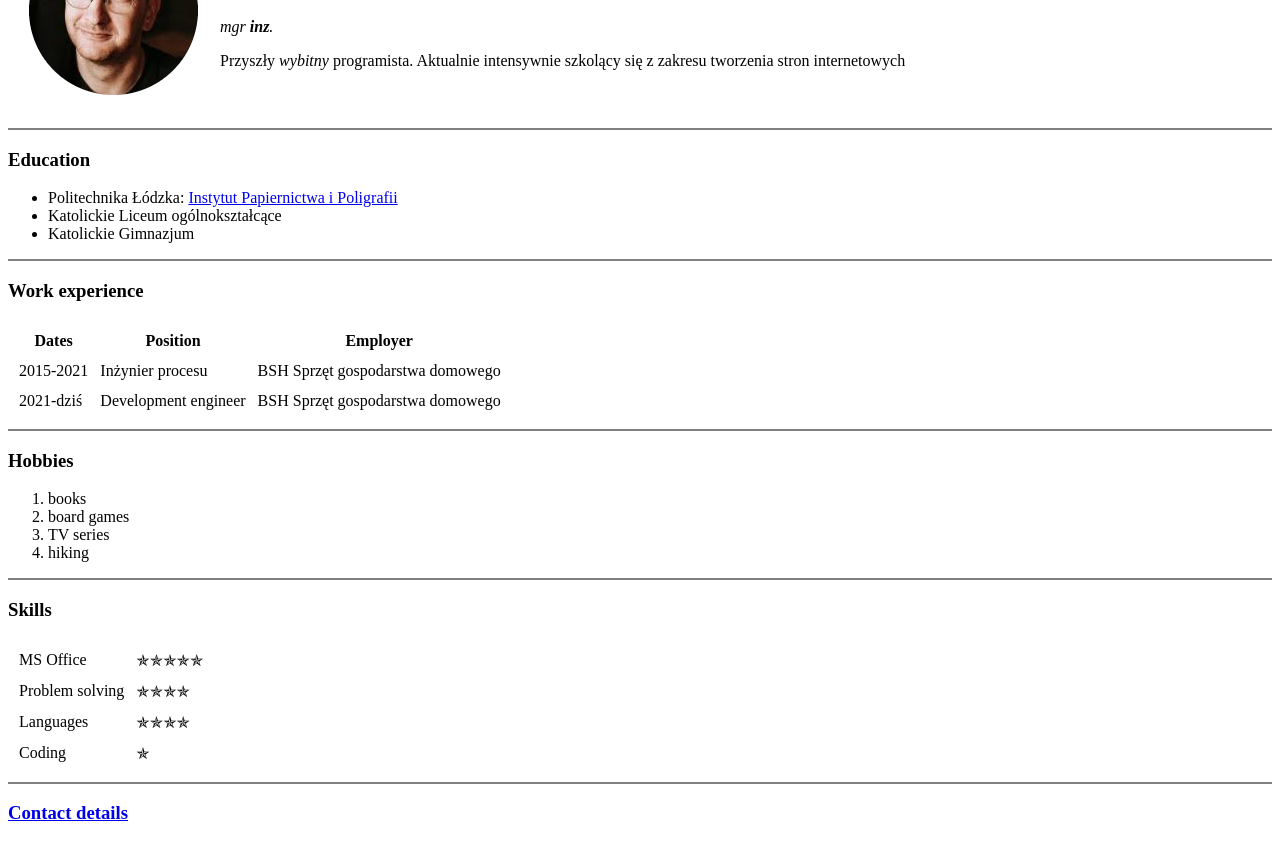
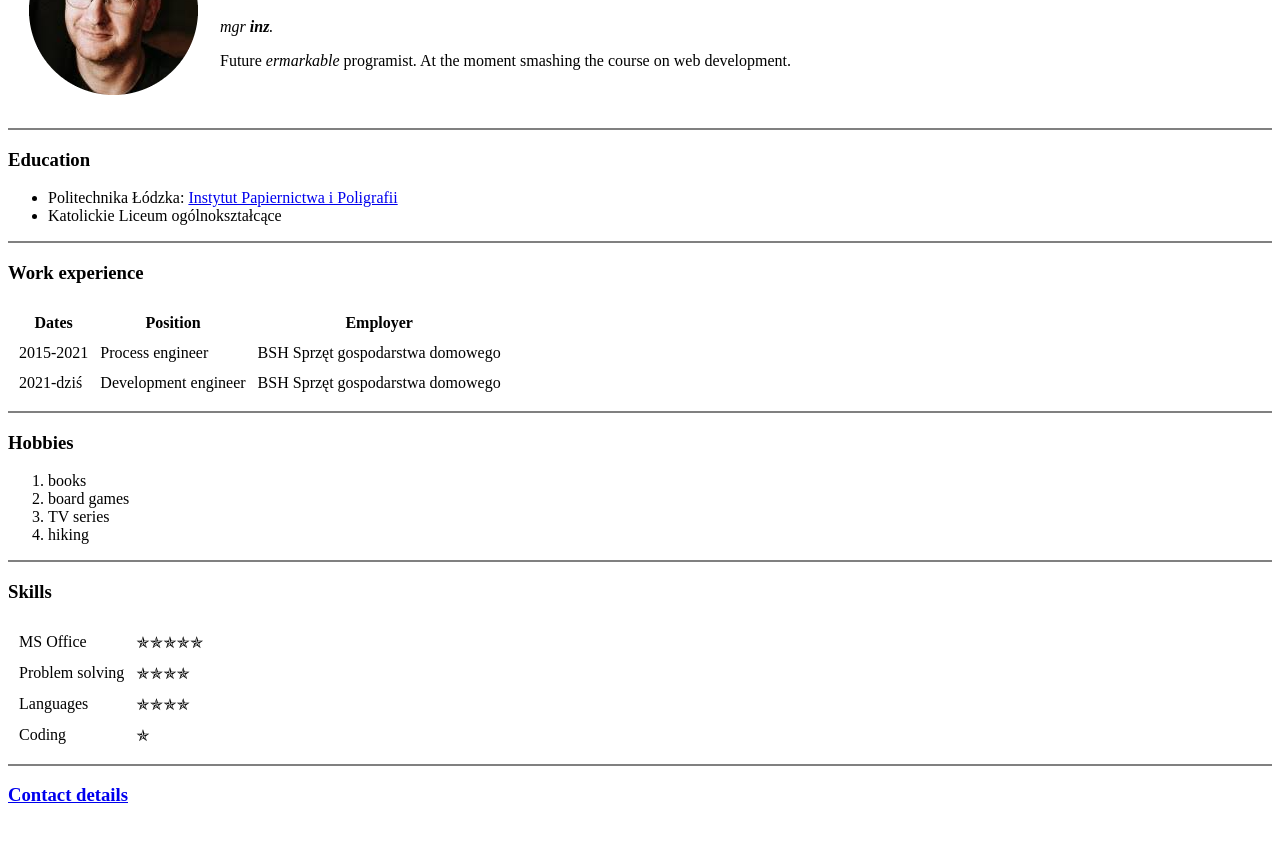
Before and after one commit to TrueSiorsi/CV, a plain HTML site: page index.html in a window 1280 px wide. Shown: the part 103-946 px from the top of the page. Drawn offline with Linux system fonts and the light colour scheme.

Commit message:
polishing before publish

```diff
--- a/index.html
+++ b/index.html
@@ -2,7 +2,7 @@
 <html lang="en" dir="ltr">
   <head>
     <meta charset="utf-8">
-    <title>✵moja super strona✵</title>
+    <title>✵My awesome CV✵</title>
   </head>
   <body>
     <table cellspacing="20">
@@ -10,7 +10,7 @@
         <td><img src="profilowe-modified.png" alt="profile picture - Paweł Rychter"></td>
         <td><h1>Paweł Rychter</h1>
         <p><em>mgr <strong>inz</strong>.</em></p>
-        <p>Przyszły <em>wybitny</em> programista. Aktualnie intensywnie szkolący się z zakresu tworzenia stron internetowych</p></td>
+        <p>Future <em>ermarkable</em> programist. At the moment smashing the course on web development.</p></td>
       </tr>
     </table>
 
@@ -20,8 +20,7 @@
     <ul>
       <li>Politechnika Łódzka: <a href="https://inpap.p.lodz.pl/">Instytut Papiernictwa i Poligrafii</a></li>
       <li>Katolickie Liceum ogólnokształcące</li>
-      <li>Katolickie Gimnazjum</li>
-    </ul>
+     </ul>
     <hr size="2" noshade>
     <h3>Work experience</h3>
 
@@ -36,7 +35,7 @@
       <tbody>
         <tr>
           <td>2015-2021</td>
-          <td>Inżynier procesu</td>
+          <td>Process engineer</td>
           <td>BSH Sprzęt gospodarstwa domowego</td>
         </tr>
         <tr>
```
